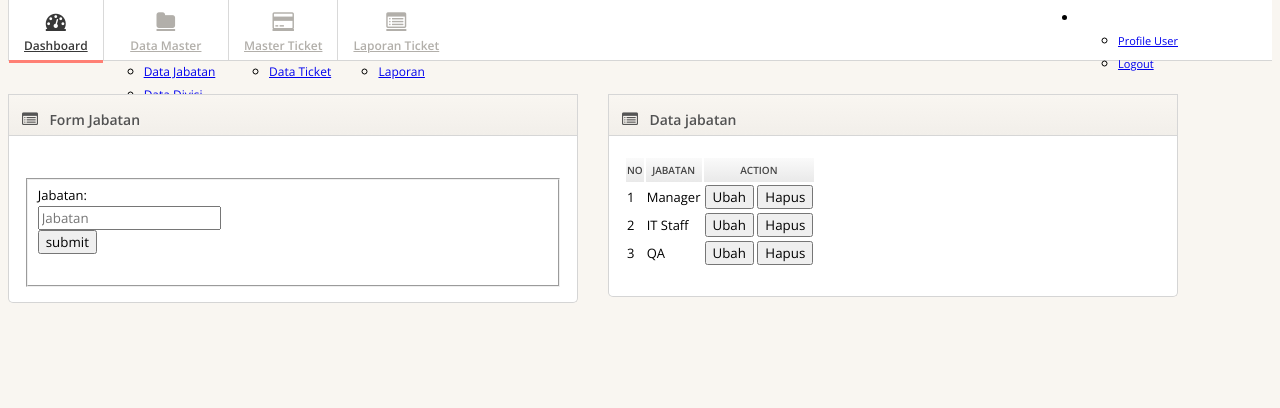
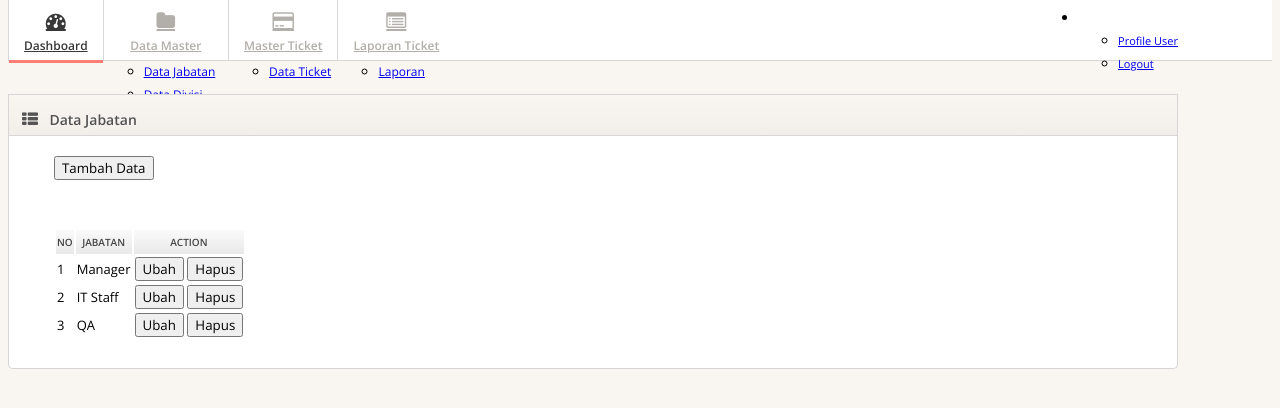
Before and after one commit to FirmansyahSAL/sosialisasi-helpdesk, a CodeIgniter app: page /sosial/jabatan in a window 1280 px wide. Shown: the part 44-452 px from the top of the page. Run offline with CodeIgniter, Linux system fonts and the light colour scheme; data comes from the database, SQL or seed files in the repository; some libraries are stand-ins or nearby versions.

Commit message:
validasi notif add,edit dan delete karyawan done

```diff
--- a/application/controllers/Jabatan.php
+++ b/application/controllers/Jabatan.php
@@ -10,6 +10,13 @@ class Jabatan extends CI_Controller
         $this->template->load('back/template', 'back/jabatan/jabatan', $data);
     }
 
+    function add_jabatan()
+    {
+        $data['jabatan'] = $this->M_jabatan->get_jabatan();
+        $this->template->load('back/template', 'back/jabatan/formjabatan', $data);
+    }
+
+
     function save_jabatan()
     {
         $this->form_validation->set_rules('jabatan', 'Jabatan', 'trim|required');
@@ -21,11 +28,10 @@ class Jabatan extends CI_Controller
                 'jabatan' => $this->input->post('jabatan'),
             );
             $this->M_jabatan->insert($data);
-            $this->session->set_flashdata('message', '<div class="alert alert-info"> ', '</div>');
+            $this->session->set_flashdata('message', '<div class="alert alert-info"> Data Berhasil disimpan </div>');
             redirect('jabatan', 'refresh');
         } else {
-
-            $this->index();
+            $this->add_jabatan();
         }
     }
 
@@ -46,7 +52,7 @@ class Jabatan extends CI_Controller
         $delete = $this->M_jabatan->get_id_jabatan($id);
         if ($delete) {
             $this->M_jabatan->delete($id);
-            $this->session->set_flashdata('message', '<div class="alert alert-info"> Data Berhasil disimpan', '</div>');
+            $this->session->set_flashdata('message', '<div class="alert alert-danger"> Data Berhasil dihapus', '</div>');
             redirect('jabatan', 'refresh');
         } else {
             $this->session->set_flashdata('message', '<div class="alert alert-info"> Data Tidak ada', '</div>');
--- a/application/controllers/karyawan.php
+++ b/application/controllers/karyawan.php
@@ -88,7 +88,7 @@ class Karyawan extends CI_Controller
             );
 
             $this->M_karyawan->update($this->input->post('id_users'), $data);
-            $this->session->set_flashdata('message', '<div class="alert alert-info"> Data Berhasil diupdate', '</div>');
+            $this->session->set_flashdata('message', '<div class="alert alert-info"> Data Berhasil diupdate </div>');
 
             redirect('karyawan', 'refresh');
         } else {
@@ -102,10 +102,10 @@ class Karyawan extends CI_Controller
         $delete = $this->M_karyawan->get_id_karyawan($id);
         if ($delete) {
             $this->M_karyawan->delete($id);
-            $this->session->set_flashdata('message', '<div class="alert alert-info"> Data Berhasil disimpan', '</div>');
+            $this->session->set_flashdata('message', '<div class="alert alert-info"> Data Berhasil dihapus</div>');
             redirect('karyawan', 'refresh');
         } else {
-            $this->session->set_flashdata('message', '<div class="alert alert-info"> Data Tidak ada', '</div>');
+            $this->session->set_flashdata('message', '<div class="alert alert-info"> Data Tidak ada</div>');
             redirect('karyawan', 'refresh');
         }
     }
--- a/application/views/back/jabatan/edit_jabatan.php
+++ b/application/views/back/jabatan/edit_jabatan.php
@@ -18,7 +18,6 @@
                                     <fieldset>
 
                                         <div class="control-group">
-                                            <?= $this->session->flashdata('message'); ?>
                                             <?= validation_errors() ?>
                                             <form action="<?= base_url('jabatan/update_jabatan') ?>" method="POST">
                                                 <label class="control-label">Jabatan</label>
--- a/application/views/back/jabatan/jabatan.php
+++ b/application/views/back/jabatan/jabatan.php
@@ -1,65 +1,25 @@
-    <div class="main-inner">
+<div class="subnavbar">
+    <div class="container">
+        <div class="row">
+            <div class="span12">
 
-        <div class="container">
-
-            <div class="row">
-
-                <div class="span12">
-                    <div class="row">
-                        <div class="span6">
-
-                            <div class="widget">
-
-                                <div class="widget-header">
-                                    <i class="icon-list-alt"></i>
-                                    <h3>Form Jabatan</h3>
-                                </div> <!-- /widget-header -->
+                <div class="widget ">
+                    <div class="widget-header"> <i class="icon-th-list"></i>
+                        <h3>Data Jabatan</h3>
+                    </div>
 
                     <div class="widget-content">
-                                    <div class="tab table">
-                                        <br>
-
-                                        <div class="tab-pane" id="formcontrols">
-                                            <div id="edit-profile" class="form-horizontal">
-                                                <fieldset>
-                                                    <form action="<?= base_url('jabatan/save_jabatan') ?>" method="post">
+                        <div class="span11">
+                            <a href="<?= base_url('jabatan/add_jabatan') ?>"><button type="button" class="btn btn-primary">Tambah Data</button></a>
 
                             <div class="control-group">
-                                                            <?= $this->session->flashdata('message'); ?>
-                                                            <?= validation_errors() ?>
 
-                                                            <label class="control-label">Jabatan:</label>
-                                                            <div class="controls">
-                                                                <input type="text" id="jabatan" name="jabatan" value="" placeholder="Jabatan" />
-                                                            </div> <!-- /field -->
+                                <p>&nbsp;</p>
 
-                                                        </div> <!-- /login-fields -->
-
-                                                        <div class="form-actions">
-                                                            <button type="submit" class="button btn btn-primary btn-large">submit</button>
-                                                        </div> <!-- .actions -->
-                                                    </form>
-                                                    <br />
-                                                </fieldset>
-                                            </div>
-
-                                        </div>
-                                    </div>
-                                </div> <!-- /widget-content -->
-                            </div> <!-- /widget -->
-                        </div> <!-- /span6 -->
-
-                        <div class="span6">
-                            <div class="widget">
-                                <div class="widget-header">
-                                    <i class="icon-list-alt"></i>
-                                    <h3>Data jabatan</h3>
-                                </div> <!-- /widget-header -->
+                                <div class="table-responsive">
 
                                     <?= $this->session->flashdata('message'); ?>
 
-                                <div class="widget-content">
-                                    <div class="table-responsive">
                                     <table class="table table-bordered table-hovered">
                                         <tr>
                                             <th>No</th>
--- a/application/views/back/karyawan/data_karyawan.php
+++ b/application/views/back/karyawan/data_karyawan.php
@@ -17,8 +17,8 @@
 
                                 <p>&nbsp;</p>
 
+                                <?= $this->session->flashdata('message'); ?>
                                 <div class="table-responsive">
-                                    <?= $this->session->flashdata('message'); ?>
                                     <table class="table table-bordered table-hovered">
                                         <tr>
                                             <th>No</th>
--- a/application/views/back/karyawan/edit_karyawan.php
+++ b/application/views/back/karyawan/edit_karyawan.php
@@ -17,8 +17,6 @@
                                     <fieldset>
 
                                         <div class="control-group">
-                                            <?= validation_errors() ?>
-
                                             <form action="<?= base_url('karyawan/update_karyawan') ?>" method="POST">
 
                                                 <label class="control-label">Nik</label>
```
Also changed, not shown: application/views/back/jabatan/formjabatan.php (added, +52 -0 lines). Lines whose indentation alone changed are shown as unchanged.
